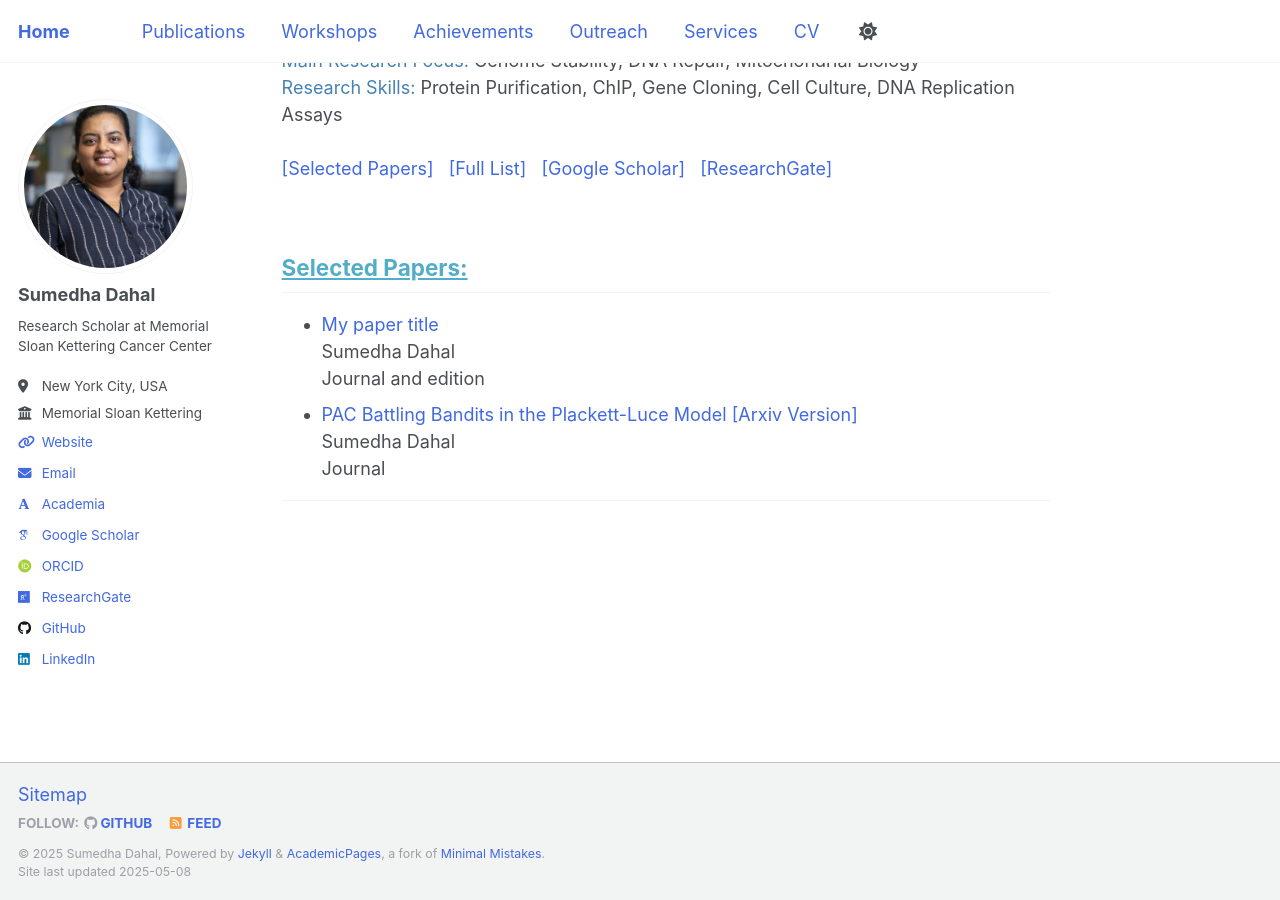
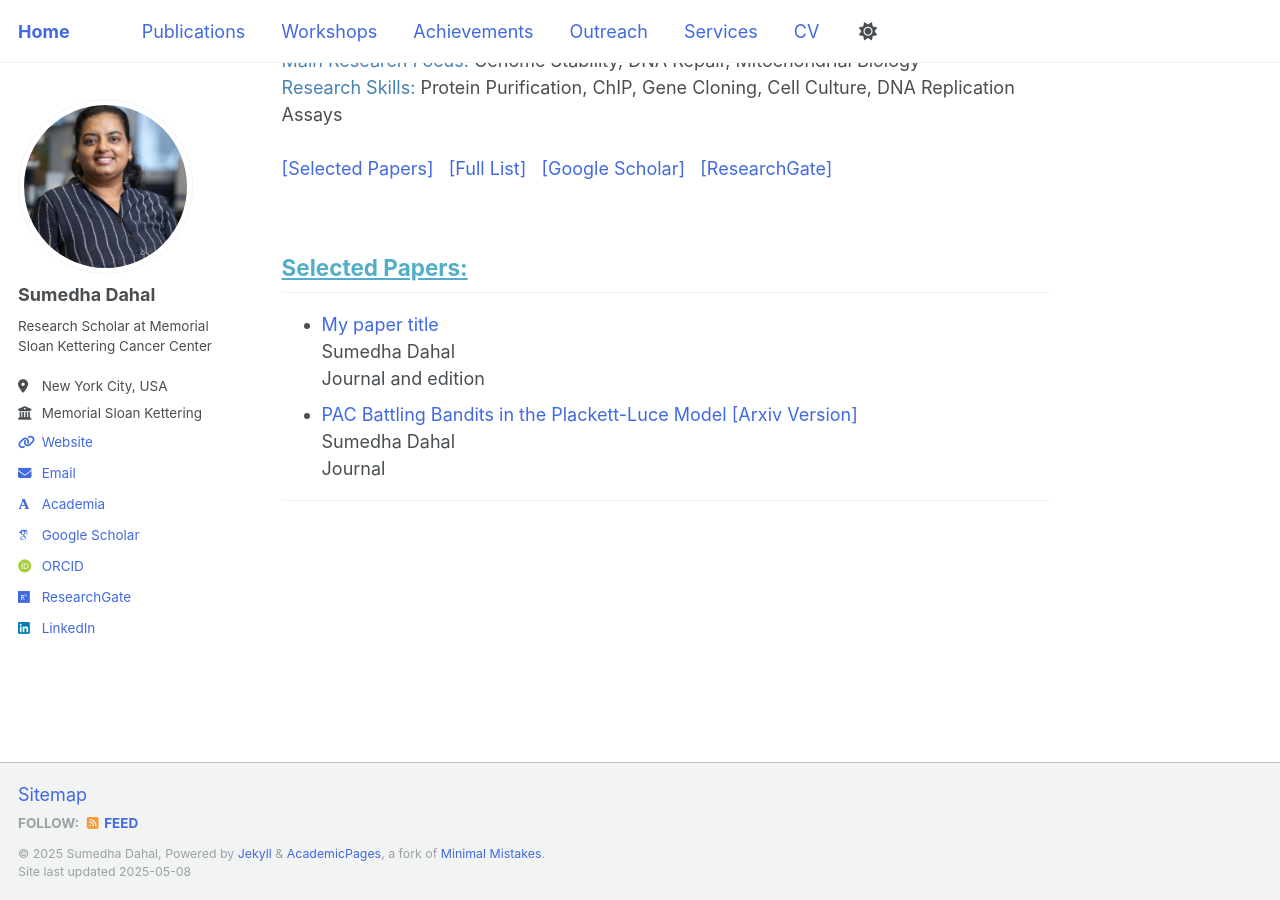
Before and after one commit to Sumu54/Sumu54.github.io, a Jekyll site: the page built from _pages/about.md, in a window 1280 px wide and 900 px high, scrolled down 631 px. Built offline with Jekyll 4.4.1, drawn with Linux system fonts in a browser that asks for light colours; some web fonts are replaced.

Commit message:
Update _config.yml

```diff
--- a/_config.yml
+++ b/_config.yml
@@ -46,7 +46,7 @@ author:
   bitbucket        : # Username - Update with your username on the site
   codepen          : # Username
   dribbble         : # Username
-  github           : "sumu54"
+  github           : # "sumu54"
   kaggle           : # Username
   stackoverflow    : # User number or user number and name (i.e., use "1" or "1/jeff-atwood")
 
```
